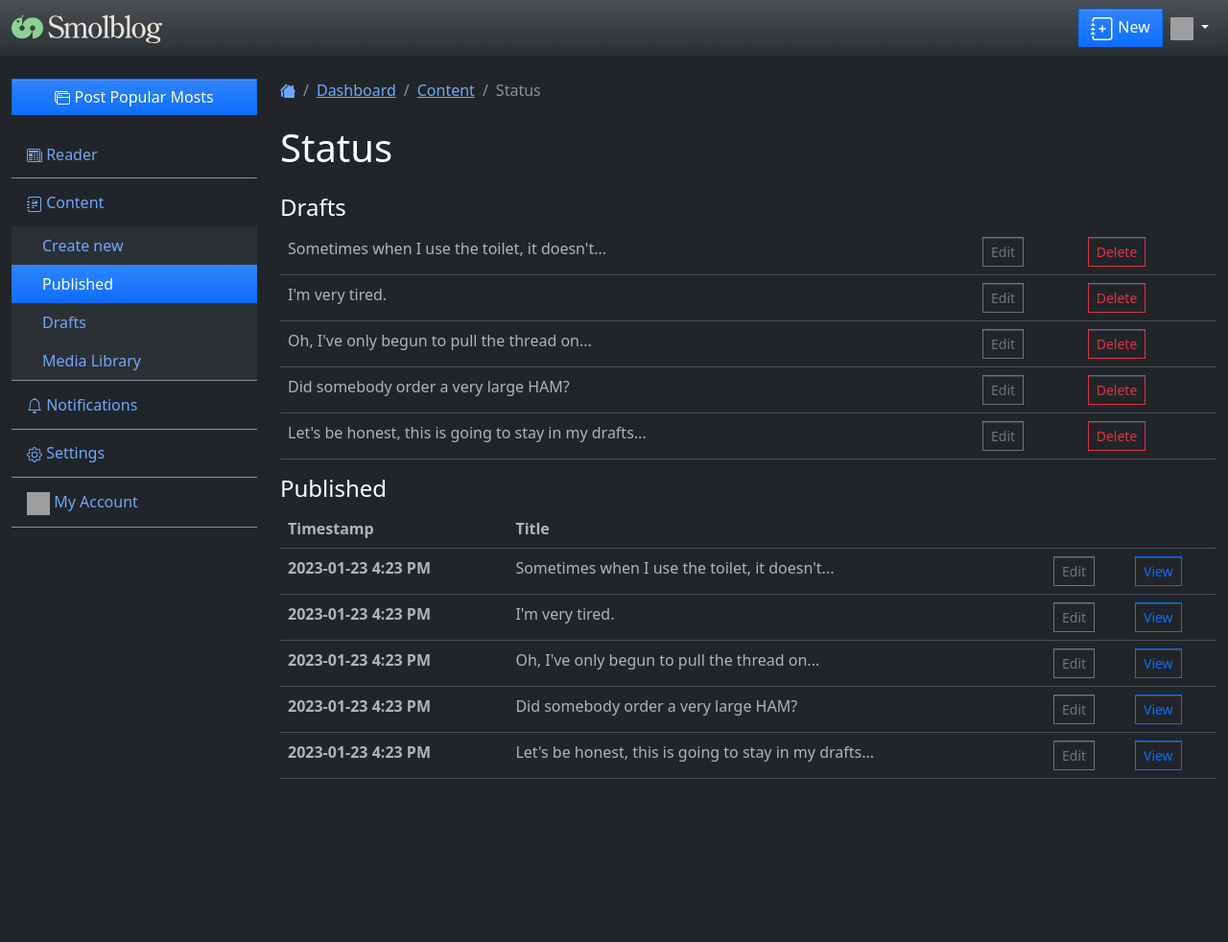
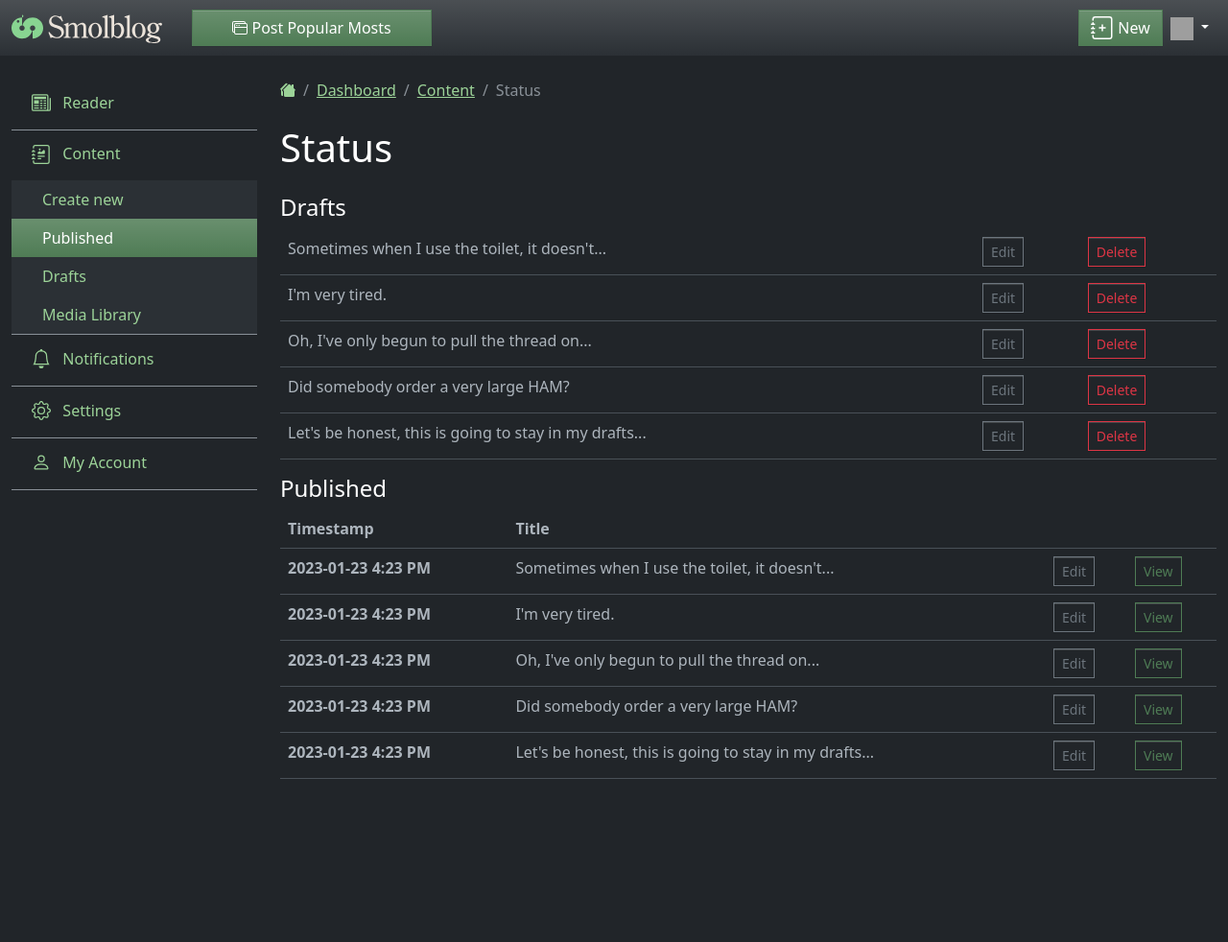
Before and after one commit to oddevan/smolblog-dashboard, a Jekyll site: the page built from content/status.html, in a window 1280 px wide. Shown: the whole page at 96% size. Built offline with Jekyll 4.4.1, drawn with Linux system fonts in a browser that asks for light colours; grey boxes are pictures that could not be loaded.

Commit message:
Make it green, dangit!

```diff
--- a/_layouts/content.html
+++ b/_layouts/content.html
@@ -16,7 +16,7 @@ layout: default
 			{% include icon.html icon="journal-plus" %}
 			New
 		</button>
-		<ul class="navbar-nav d-none d-lg-block">
+		<ul class="navbar-nav">
 			<li class="nav-item dropdown">
 				<a title="My account" class="nav-link dropdown-toggle active" href="#" role="button"
 					data-bs-toggle="dropdown" aria-expanded="false">
@@ -76,7 +76,7 @@ layout: default
 					</li>
 					<li class="nav-item">
 						<a class="nav-link" href="#">
-							<img src="https://picsum.photos/50" width="24" height="24" style="margin:0;padding:0"> My Account
+							{% include icon.html icon="person" %} My Account
 						</a>
 					</li>
 				</ul>
--- a/styles.scss
+++ b/styles.scss
@@ -11,11 +11,10 @@ $enable-rounded: false;
 $enable-shadows: true;
 $enable-gradients: true;
 
-$navbar-dark-color: rgba($step, .75);
-$navbar-dark-hover-color: $step;
-$navbar-dark-active-color: white;
-$navbar-dark-disabled-color: rgba($step, .55);
-$navbar-dark-toggler-border-color: rgba($step, .25);
+$snek-darker: #4F7C55;
+
+$primary: $snek-darker;
+$link-color-dark: $snek;
 
 :root {
 	--sb-boop: #191b20;
@@ -53,6 +52,7 @@ svg.bi {
 	width: 1em;
 	height: 1em;
 	vertical-align: middle;
+	margin-top: -3px;
 }
 
 #index-site-select {
@@ -80,6 +80,13 @@ svg.bi {
 
 #site-select-btn {
 	width: 100%;
+
+	@include media-breakpoint-up(lg) {
+		width: 250px;
+		position: absolute;
+		top: 10px;
+		left: 200px;
+	}
 }
 
 #sidebar-nav {
@@ -99,4 +106,11 @@ svg.bi {
 			}
 		}
 	}
+
+	svg.bi {
+		width: 30px;
+		height: 30px;
+		padding: 5px;
+		margin-right: 0.2rem;
+	}
 }
```
